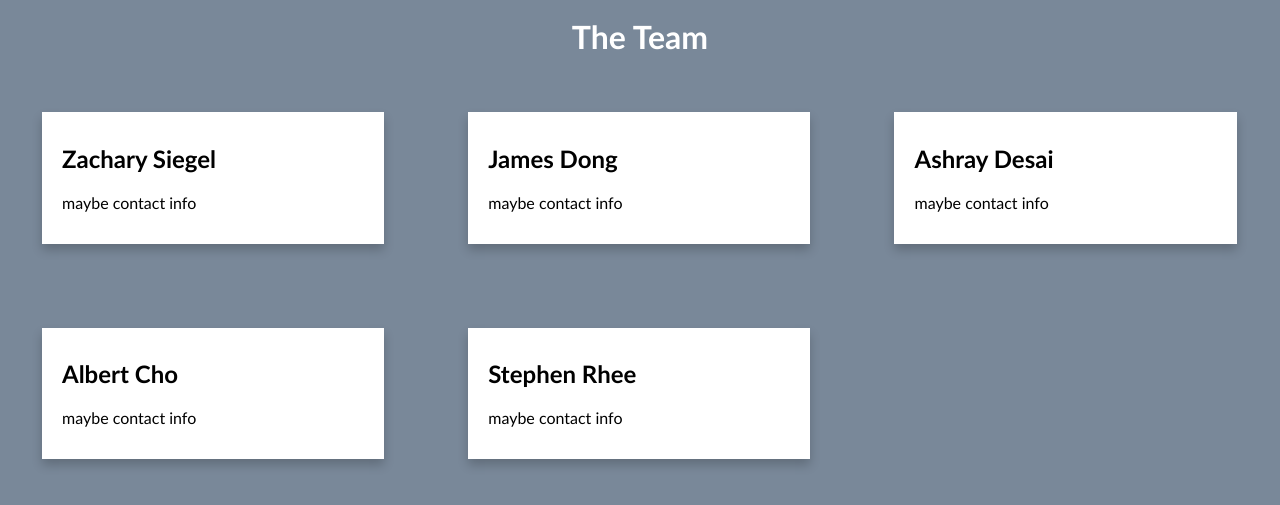
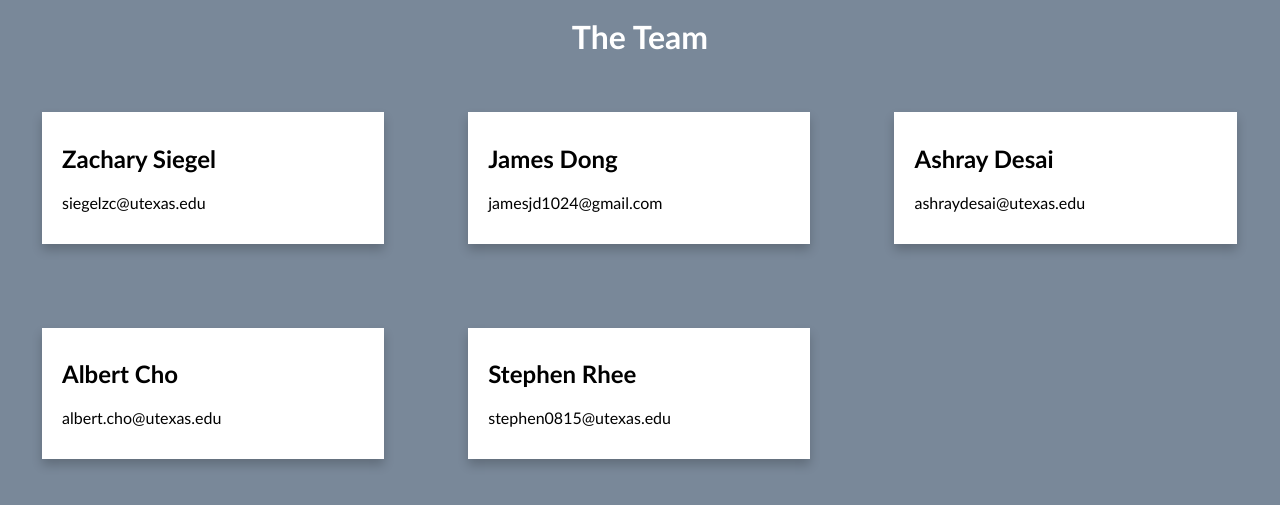
Before and after one commit to jamesjd210/medview, a Flask app: template templates/about_us.html in a window 1280 px wide. Shown: the part 278-783 px from the top of the page. Run offline with Flask 2, Linux system fonts and the light colour scheme; the template is opened without the code that fills it, so the values that code supplies are empty.

Commit message:
Updated about us page.

```diff
--- a/static/css/styles_about.css
+++ b/static/css/styles_about.css
@@ -6,8 +6,6 @@
   html {
     box-sizing: border-box;
   }
-
-
 
   *, *:before, *:after {
     box-sizing: inherit;
--- a/templates/about_us.html
+++ b/templates/about_us.html
@@ -23,7 +23,7 @@
                 <div class="slot">
                     <div class="container">
                         <h2>Zachary Siegel</h2>
-                        <p>maybe contact info</p>
+                        <p>siegelzc@utexas.edu</p>
                     </div>
                 </div>
             </div>
@@ -32,7 +32,7 @@
                 <div class="slot">
                     <div class="container">
                         <h2>James Dong</h2>
-                        <p>maybe contact info</p>
+                        <p>jamesjd1024@gmail.com</p>
                     </div>
                 </div>
             </div>
@@ -41,7 +41,7 @@
                 <div class="slot">
                     <div class="container">
                         <h2>Ashray Desai</h2>
-                        <p>maybe contact info</p>
+                        <p>ashraydesai@utexas.edu</p>
                     </div>
                 </div>
             </div>
@@ -50,7 +50,7 @@
                 <div class="slot">
                     <div class="container">
                         <h2>Albert Cho</h2>
-                        <p>maybe contact info</p>
+                        <p>albert.cho@utexas.edu</p>
                     </div>
                 </div>
             </div>
@@ -59,7 +59,7 @@
                 <div class="slot">
                     <div class="container">
                         <h2>Stephen Rhee</h2>
-                        <p>maybe contact info</p>
+                        <p>stephen0815@utexas.edu</p>
                     </div>
                 </div>
             </div>
```
